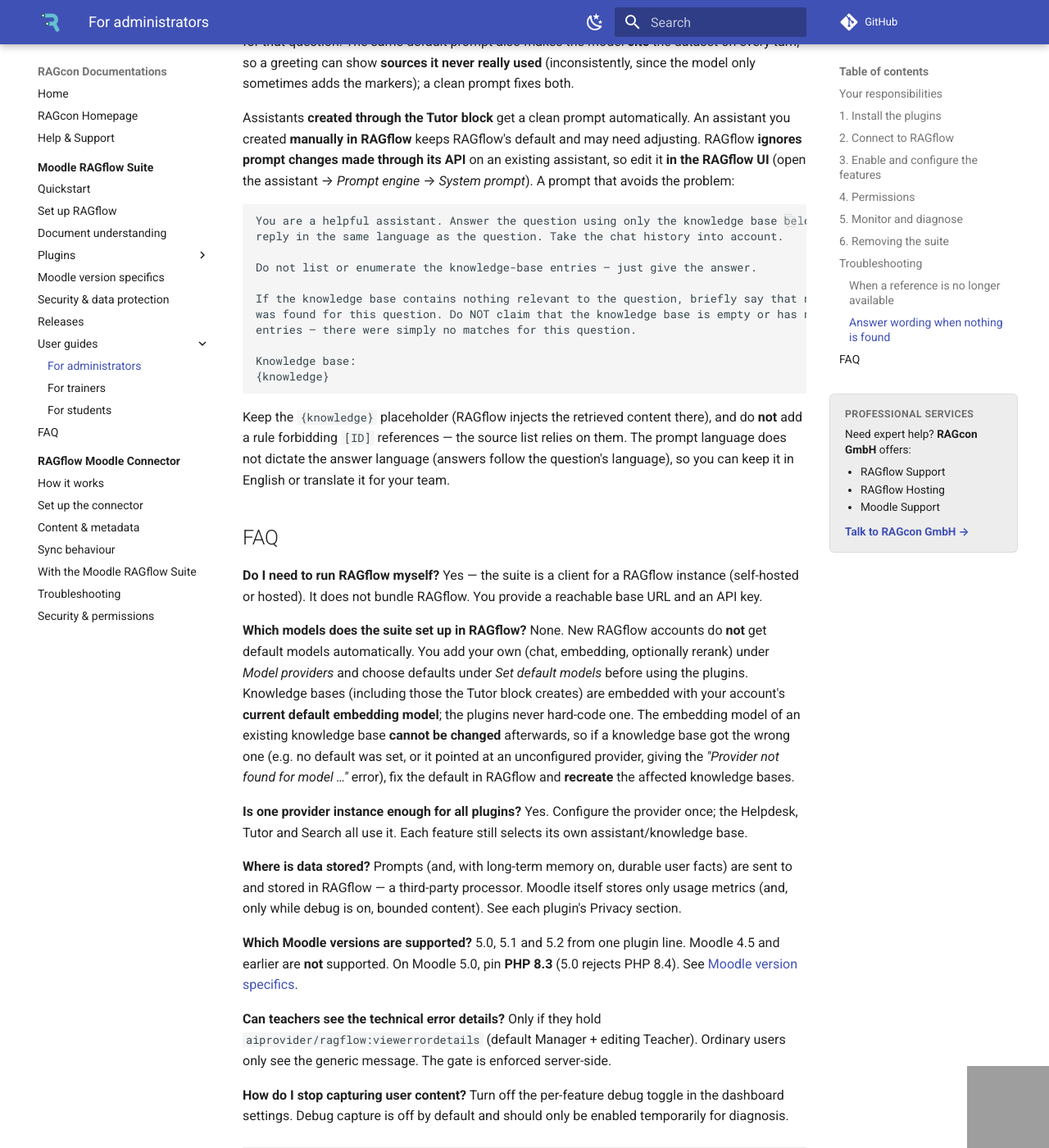
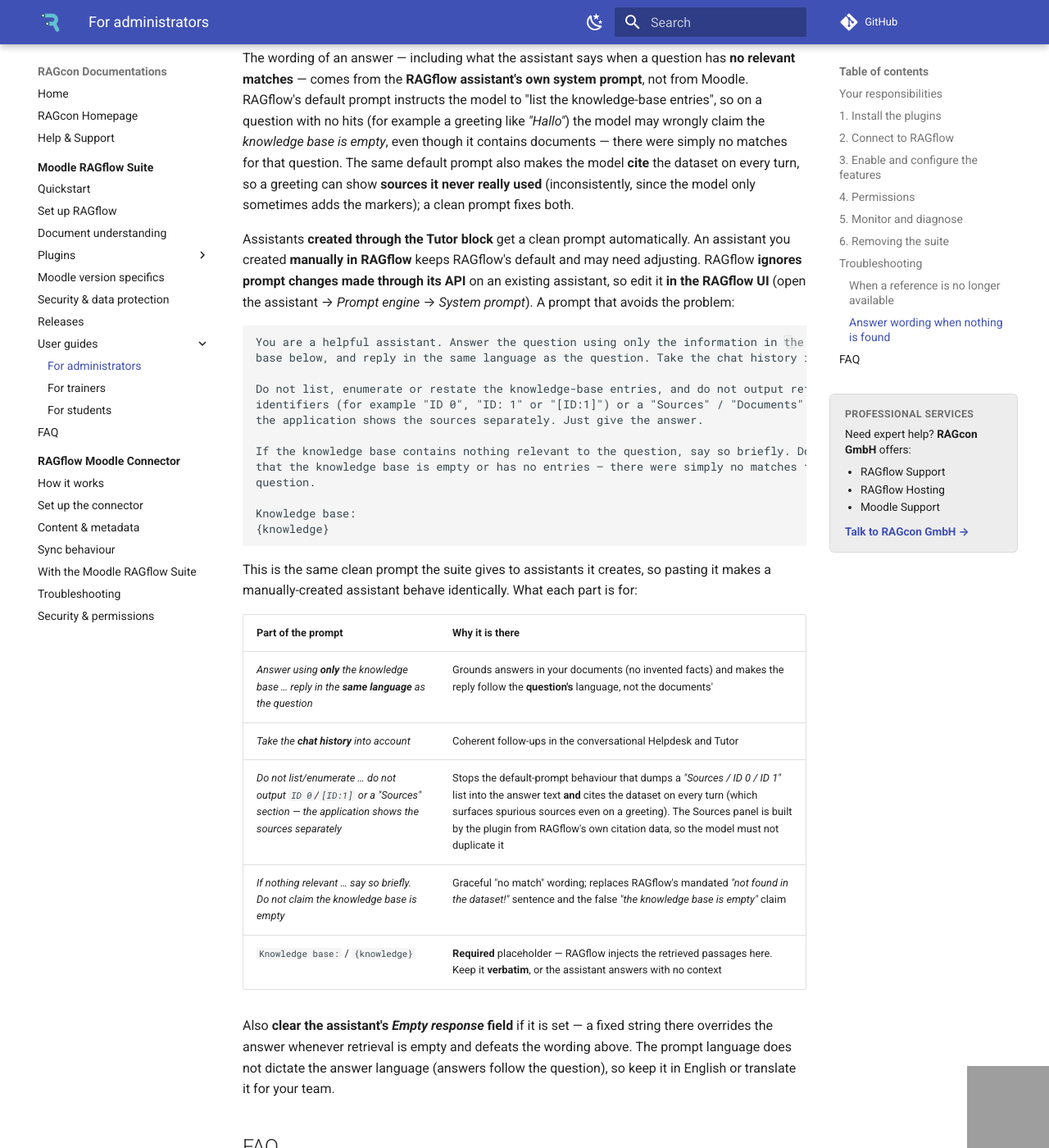
Before and after one commit to ragcon-ai/ragcon-docs, an MkDocs documentation site: the page built from docs/moodle-ragflow/guides/admin.md, in a window 1280 px wide and 1400 px high, scrolled down 5026 px. Shown: the whole window at 82% size. Built offline with MkDocs 1.6.1 and Material for MkDocs 9.7.7, drawn with Linux system fonts in a browser that asks for light colours; comment, search, counter and statistics services are not loaded; some of the changed text lies outside the part shown; grey boxes are pictures that could not be loaded.

Commit message:
docs: canonical assistant prompt template + rerank "no information" guidance
Turn the admin guide's "Answer wording" prompt into the canonical clean template
the suite actually applies (forbids the ID/Sources enumeration, keeps chat history
and the graceful no-hit wording) and add a per-clause "what it's for" table plus a
note to clear the assistant's Empty response. Document the RAGflow-side gotcha where
a rerank model + similarity threshold filter out every passage on a small knowledge
base, so the assistant answers "no information" although the dataset has the answer:
a warning box in Set up RAGflow, an admin troubleshooting row, and an FAQ entry.
Fix stays lower the threshold (~0.1) or drop the rerank model.

Co-Authored-By: Claude <noreply@anthropic.com>

````diff
--- a/docs/moodle-ragflow/guides/admin.md
+++ b/docs/moodle-ragflow/guides/admin.md
@@ -87,6 +87,7 @@ folder as you go.
 | Embedding / context-window error | Query too long for the embedding model | Use a larger-context embedding model |
 | *Provider not found for model …*, or a new knowledge base has the wrong embedding model | No / wrong **default embedding model** in the RAGflow account | Set a working default in RAGflow (*Model providers → Set default models*); recreate any KB created with the wrong one (the embedding model of an existing KB can't be changed) |
 | Empty answers, no sources | Dataset not parsed, or assistant not bound to it | Confirm parsing finished and the assistant is bound to the dataset |
+| Assistant answers *"no information"* even though the knowledge base **has** the answer | Assistant's **retrieval settings** too strict — usually a **rerank model** plus the **similarity threshold** filtering out every passage on a small KB | Lower the assistant's *Similarity threshold* (~0.1) or remove the rerank model — see [Set up RAGflow](../setup-ragflow.md) |
 | Helpdesk item not in the menu | Placement disabled or no assistant selected | Enable the placement and select an assistant |
 | Answer claims the knowledge base is *"empty"* for a question that has no match | RAGflow assistant's **system prompt** (its default) mishandles no-hit questions | Adjust the assistant's prompt in RAGflow — see [Answer wording](#answer-wording-when-nothing-is-found) below |
 | A greeting or small-talk answer shows **sources / citations** for documents that aren't relevant | Same default assistant prompt — it cites the dataset on every turn, so the model marks even a "hello" | Use a block-created assistant, or edit the assistant's prompt in RAGflow — see [Answer wording](#answer-wording-when-nothing-is-found) below |
@@ -128,23 +129,35 @@ made through its API** on an existing assistant, so edit it **in the RAGflow UI*
 *Prompt engine* → *System prompt*). A prompt that avoids the problem:
 
 ```
-You are a helpful assistant. Answer the question using only the knowledge base below, and
-reply in the same language as the question. Take the chat history into account.
+You are a helpful assistant. Answer the question using only the information in the knowledge
+base below, and reply in the same language as the question. Take the chat history into account.
 
-Do not list or enumerate the knowledge-base entries — just give the answer.
+Do not list, enumerate or restate the knowledge-base entries, and do not output reference
+identifiers (for example "ID 0", "ID: 1" or "[ID:1]") or a "Sources" / "Documents" section —
+the application shows the sources separately. Just give the answer.
 
-If the knowledge base contains nothing relevant to the question, briefly say that nothing
-was found for this question. Do NOT claim that the knowledge base is empty or has no
-entries — there were simply no matches for this question.
+If the knowledge base contains nothing relevant to the question, say so briefly. Do not claim
+that the knowledge base is empty or has no entries — there were simply no matches for this
+question.
 
 Knowledge base:
 {knowledge}
 ```
 
-Keep the `{knowledge}` placeholder (RAGflow injects the retrieved content there), and do **not** add a
-rule forbidding `[ID]` references — the source list relies on them. The prompt language does not dictate
-the answer language (answers follow the question's language), so you can keep it in English or translate
-it for your team.
+This is the same clean prompt the suite gives to assistants it creates, so pasting it makes a
+manually-created assistant behave identically. What each part is for:
+
+| Part of the prompt | Why it is there |
+|---|---|
+| *Answer using **only** the knowledge base … reply in the **same language** as the question* | Grounds answers in your documents (no invented facts) and makes the reply follow the **question's** language, not the documents' |
+| *Take the **chat history** into account* | Coherent follow-ups in the conversational Helpdesk and Tutor |
+| *Do not list/enumerate … do not output `ID 0`/`[ID:1]` or a "Sources" section — the application shows the sources separately* | Stops the default-prompt behaviour that dumps a *"Sources / ID 0 / ID 1"* list into the answer text **and** cites the dataset on every turn (which surfaces spurious sources even on a greeting). The Sources panel is built by the plugin from RAGflow's own citation data, so the model must not duplicate it |
+| *If nothing relevant … say so briefly. Do not claim the knowledge base is empty* | Graceful "no match" wording; replaces RAGflow's mandated *"not found in the dataset!"* sentence and the false *"the knowledge base is empty"* claim |
+| `Knowledge base:` / `{knowledge}` | **Required** placeholder — RAGflow injects the retrieved passages here. Keep it **verbatim**, or the assistant answers with no context |
+
+Also **clear the assistant's *Empty response* field** if it is set — a fixed string there overrides the
+answer whenever retrieval is empty and defeats the wording above. The prompt language does not dictate the
+answer language (answers follow the question), so keep it in English or translate it for your team.
 
 ## FAQ
 
````
Also changed, not shown: docs/moodle-ragflow/faq.md (+9 -0 lines), docs/moodle-ragflow/setup-ragflow.md (+8 -0 lines).
